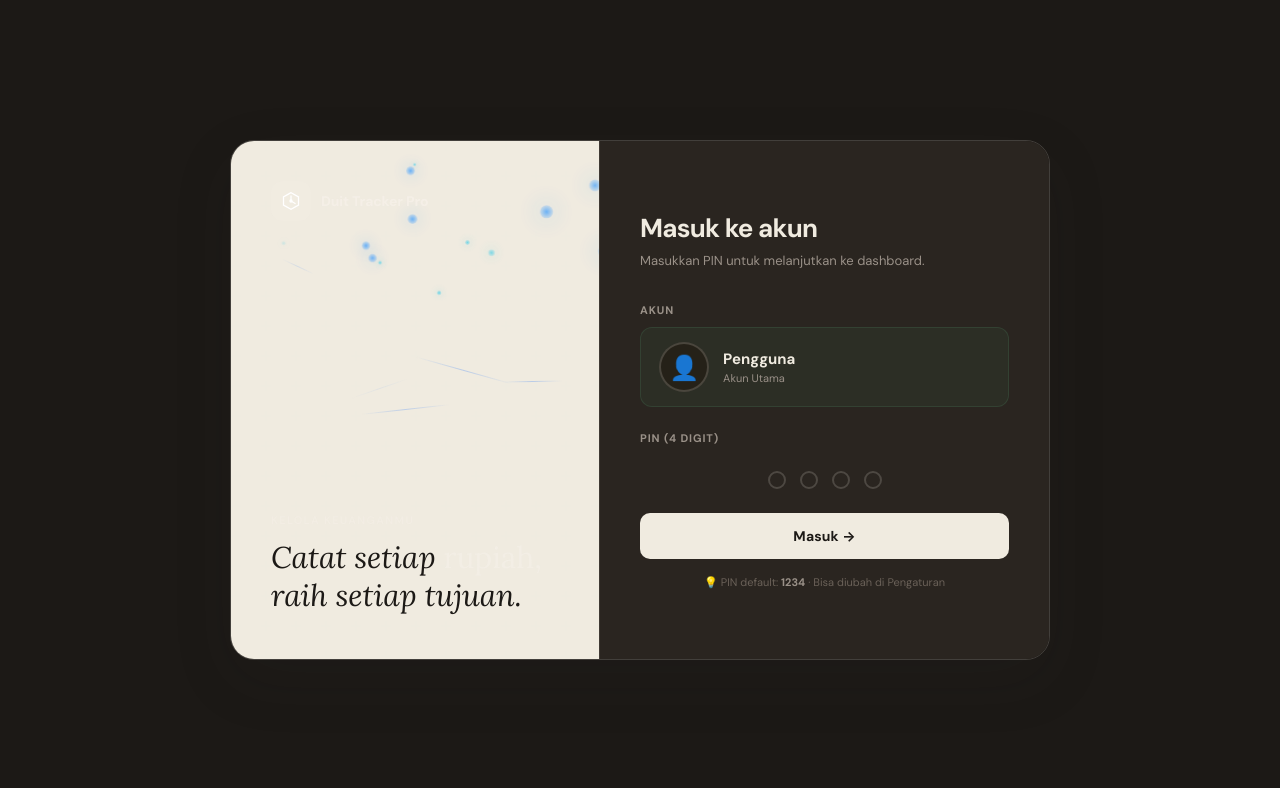
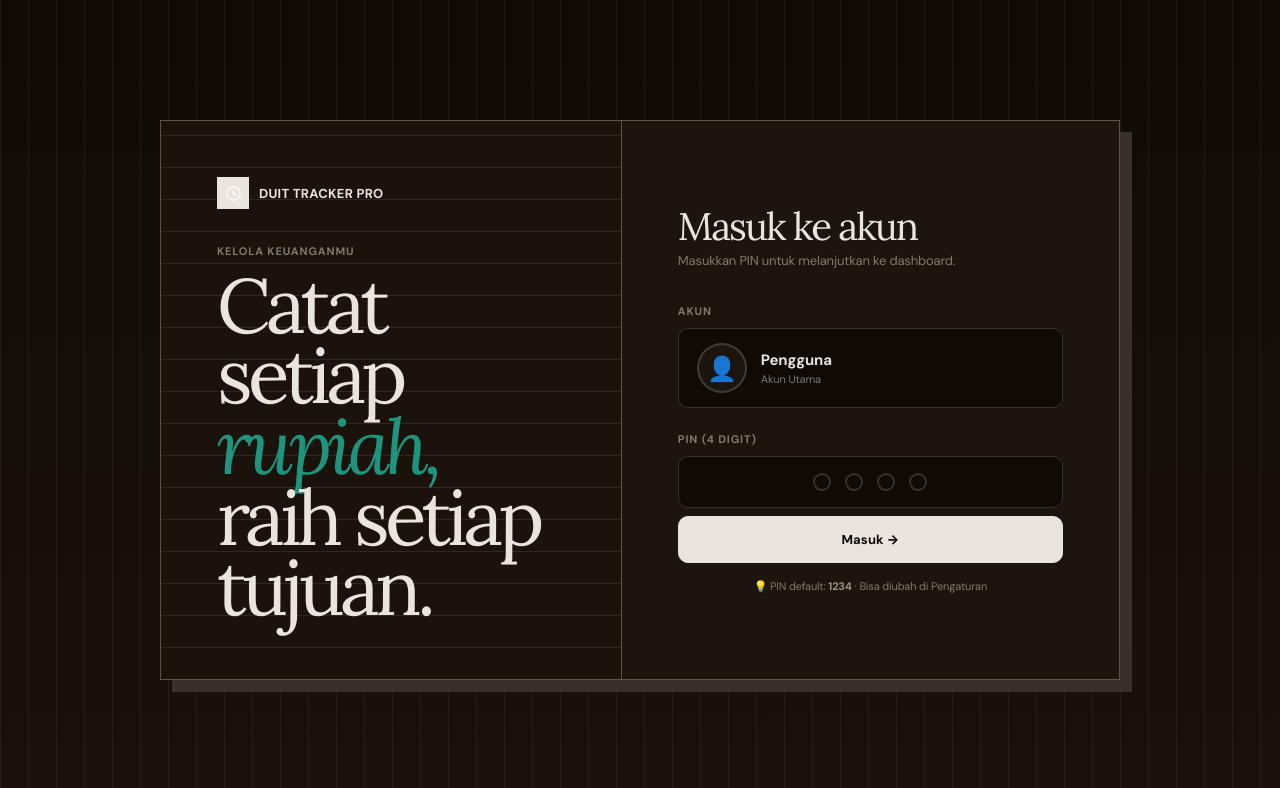
Before and after one commit to michiooo290-rgb/Duit-aja-kali, a website: page public/index.html in a window 1280 px wide. Shown: the top 788 px of the page. Drawn offline with nearby package versions, Linux system fonts and the light colour scheme.

Commit message:
fix: navbar/page switching broken - fix wrong CSS filename reference and add missing .page display rules

```diff
--- a/public/css/style.css
+++ b/public/css/style.css
@@ -1,4 +1,11 @@
 /* ===================== ANIMATION KEYFRAMES ===================== */
+
+/* ===================== PAGE SWITCHING (core nav behavior) ===================== */
+.page { display: none; }
+.page.active { display: block; }
+.page.slide-in-right { animation: fadeInRight 0.35s ease; }
+.page.slide-in-left { animation: fadeInLeft 0.35s ease; }
+
 @keyframes fadeInUp {
   from { opacity: 0; transform: translateY(16px); }
   to   { opacity: 1; transform: translateY(0); }
--- a/public/index.html
+++ b/public/index.html
@@ -11,7 +11,7 @@
   <link rel="stylesheet" href="css/tokens.css">
   <link rel="stylesheet" href="css/style.css">
   <link rel="stylesheet" href="css/kalender.css">
-  <link rel="stylesheet" href="css/hallmark-override.css">
+  <link rel="stylesheet" href="css/hallmark-ledger.css">
   <style>
     /* Emoji icon system */
     .em-icon { user-select:none; pointer-events:none; }
```
